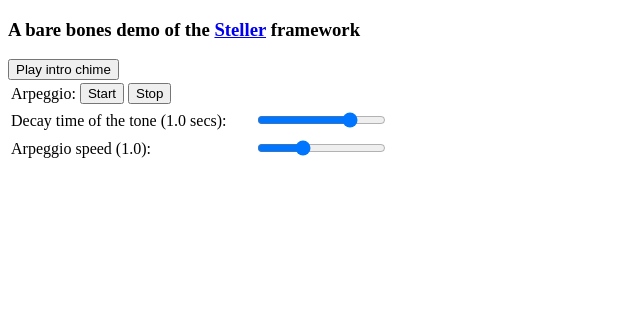
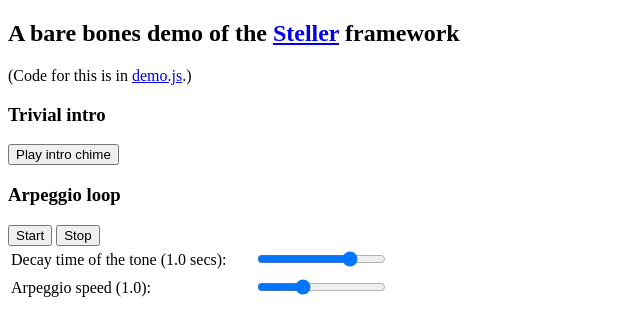
Before and after one commit to srikumarks/steller, a plain HTML site: page demo.html in a window 1280 px wide. Shown: the whole page, without its empty margins (0-640 px from the left). Drawn offline with Linux system fonts and the light colour scheme.

Commit message:
presentation tweaks

```diff
--- a/demo.html
+++ b/demo.html
@@ -12,14 +12,14 @@
         <script defer src="demo.js"></script>
     </head>
     <body>
-        <h3>A bare bones demo of the <a href="http://github.com/srikumarks/steller">Steller</a> framework</h3>
-        <div><input type="button" id="ting" value="Play intro chime"/></div>
+        <h2>A bare bones demo of the <a href="http://github.com/srikumarks/steller">Steller</a> framework</h3>
+        (Code for this is in <a href="demo.js">demo.js</a>.)
+        <h3>Trivial intro</h5>
+        <input type="button" id="ting" value="Play intro chime"/>
+        <h3>Arpeggio loop</h5>
         <div>
-            <table><tr>
-                    <td>Arpeggio:</td>
-                    <td><input type="button" id="arpeggio_start" value="Start"/></td>
-                    <td><input type="button" id="arpeggio_stop" value="Stop"/></td>
-            </tr></table>
+            <input type="button" id="arpeggio_start" value="Start"/>
+            <input type="button" id="arpeggio_stop" value="Stop"/>
         </div>
         <div>
             <table><tr>
@@ -33,5 +33,6 @@
                     <td><input type="range" id="arpeggio_speed" min="-1" max="2" step="0.01" value="0"/></td>
             </tr></table>
         </div>
+        <h3>
     </body>
 </html>
```
